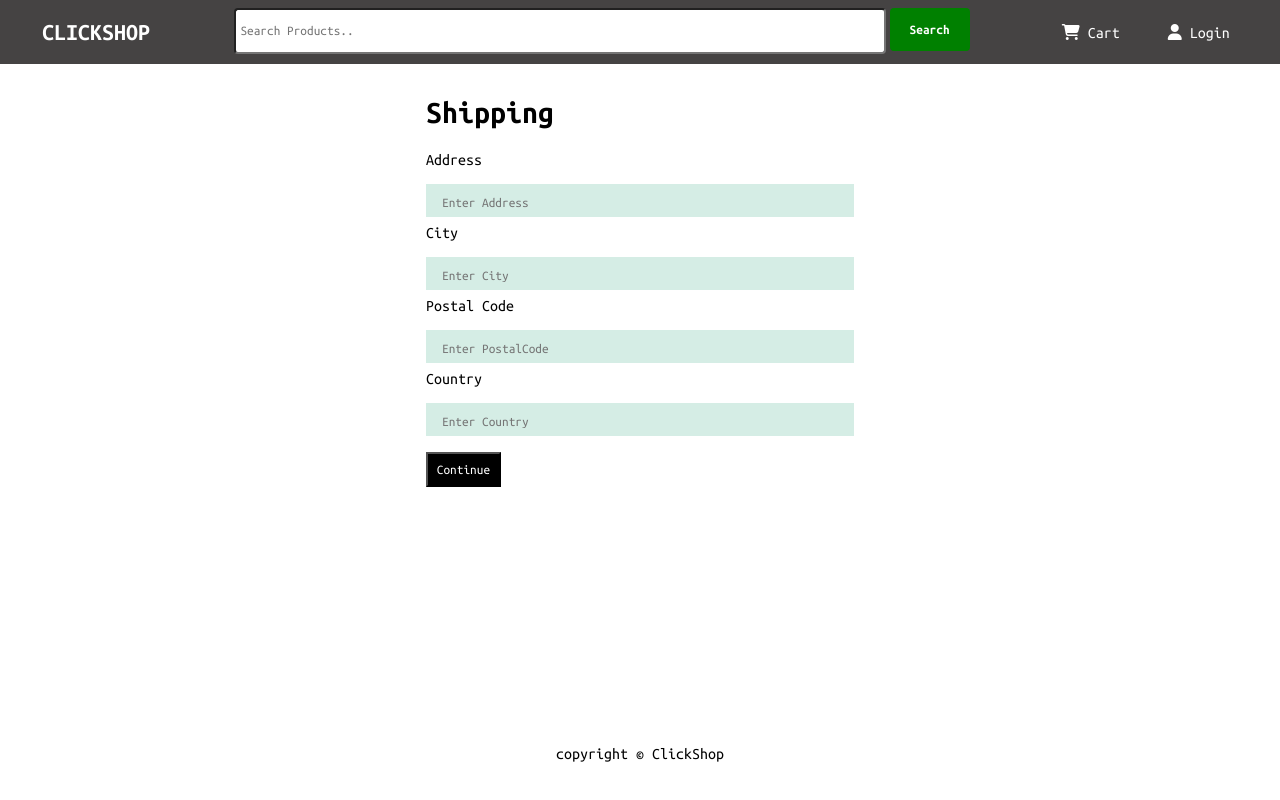
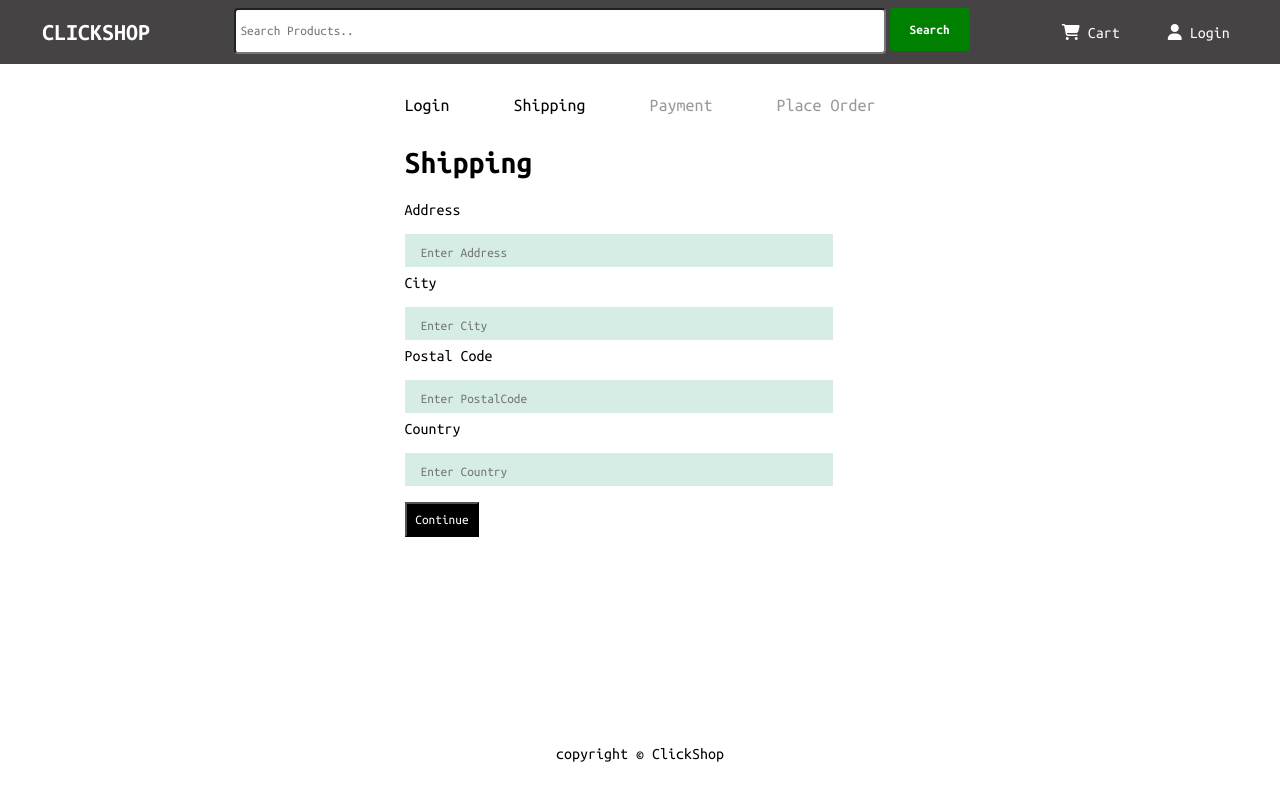
Before and after one commit to ashutosh2712/E-Commerce-App, a React (Vite) app: page /shipping in a window 1280 px wide. Built offline with nearby package versions, Linux system fonts and the light colour scheme.

Commit message:
Checkout Navigator done.

```diff
--- a/src/App.css
+++ b/src/App.css
@@ -464,3 +464,23 @@ p:hover {
   margin-top: 1rem;
   height: 85vh;
 }
+
+/*Checkout steps component*/
+.checkoutStepContainer{
+  display: flex;
+  justify-content: center;
+  gap: 4rem;
+  margin-bottom: 2rem;
+  font-size: 18px;
+}
+
+.checkoutStepContainer a{
+  color: #000;
+}
+
+.checkoutStepDisabled{
+  color: #fff;
+  width: 10rem;
+  opacity: 0.4;
+  cursor: not-allowed;
+}
--- /dev/null
+++ b/src/components/CheckoutSteps.jsx
@@ -0,0 +1,39 @@
+import React from "react";
+import { Link } from "react-router-dom";
+
+const CheckoutSteps = ({ step1, step2, step3, step4 }) => {
+  return (
+    <div className="checkoutStepContainer">
+      <div className="checkoutStepItem">
+        {step1 ? (
+          <Link to="/login">Login</Link>
+        ) : (
+          <Link className="checkoutStepDisabled">Login</Link>
+        )}
+      </div>
+      <div className="checkoutStepItem">
+        {step2 ? (
+          <Link to="/shipping">Shipping</Link>
+        ) : (
+          <Link className="checkoutStepDisabled">Shipping</Link>
+        )}
+      </div>
+      <div className="checkoutStepItem">
+        {step3 ? (
+          <Link to="/payment">Payment</Link>
+        ) : (
+          <Link className="checkoutStepDisabled">Payment</Link>
+        )}
+      </div>
+      <div className="checkoutStepItem">
+        {step4 ? (
+          <Link to="/placeorder">Place Order</Link>
+        ) : (
+          <Link className="checkoutStepDisabled">Place Order</Link>
+        )}
+      </div>
+    </div>
+  );
+};
+
+export default CheckoutSteps;
--- a/src/pages/ShippingPage.jsx
+++ b/src/pages/ShippingPage.jsx
@@ -3,6 +3,7 @@ import FormContainer from "../components/FormContainer";
 import { useDispatch, useSelector } from "react-redux";
 import { saveShippingAddress } from "../actions/cartAction";
 import { useNavigate } from "react-router-dom";
+import CheckoutSteps from "../components/CheckoutSteps";
 const ShippingPage = () => {
   const cart = useSelector((state) => state.cart);
   const { shippingAddress } = cart;
@@ -25,6 +26,7 @@ const ShippingPage = () => {
   return (
     <FormContainer>
       <div className="formWrapper">
+        <CheckoutSteps step1 step2></CheckoutSteps>
         <h1>Shipping</h1>
         <form onSubmit={submitHandler} className="registerForm">
           <label htmlFor="address">Address</label>
```
